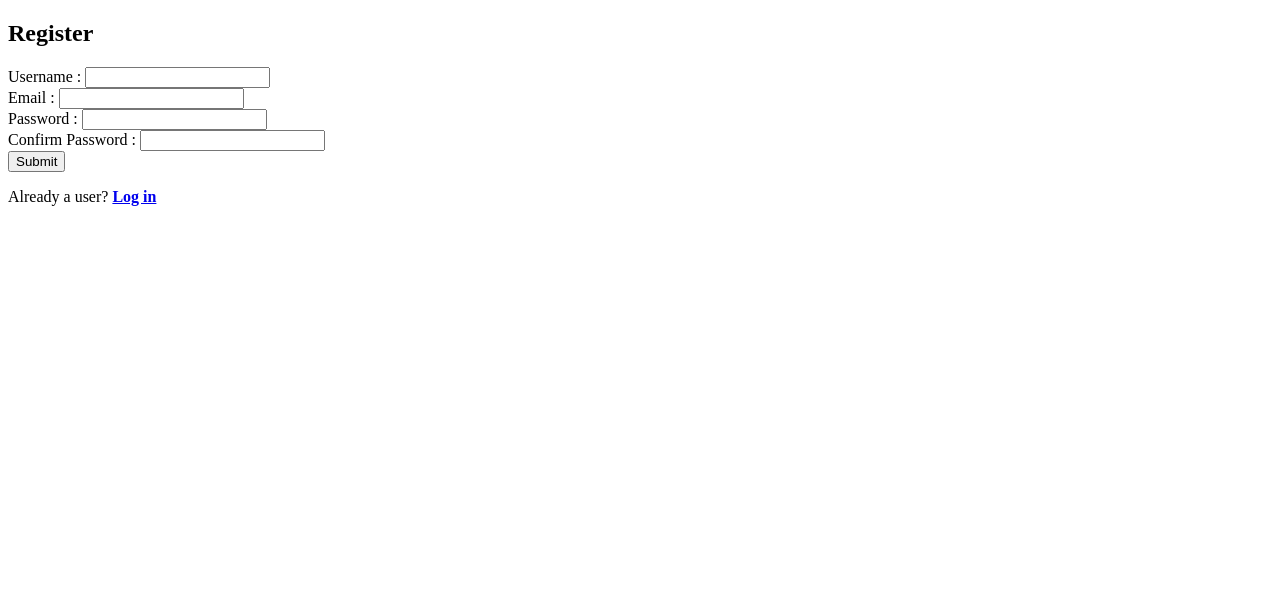
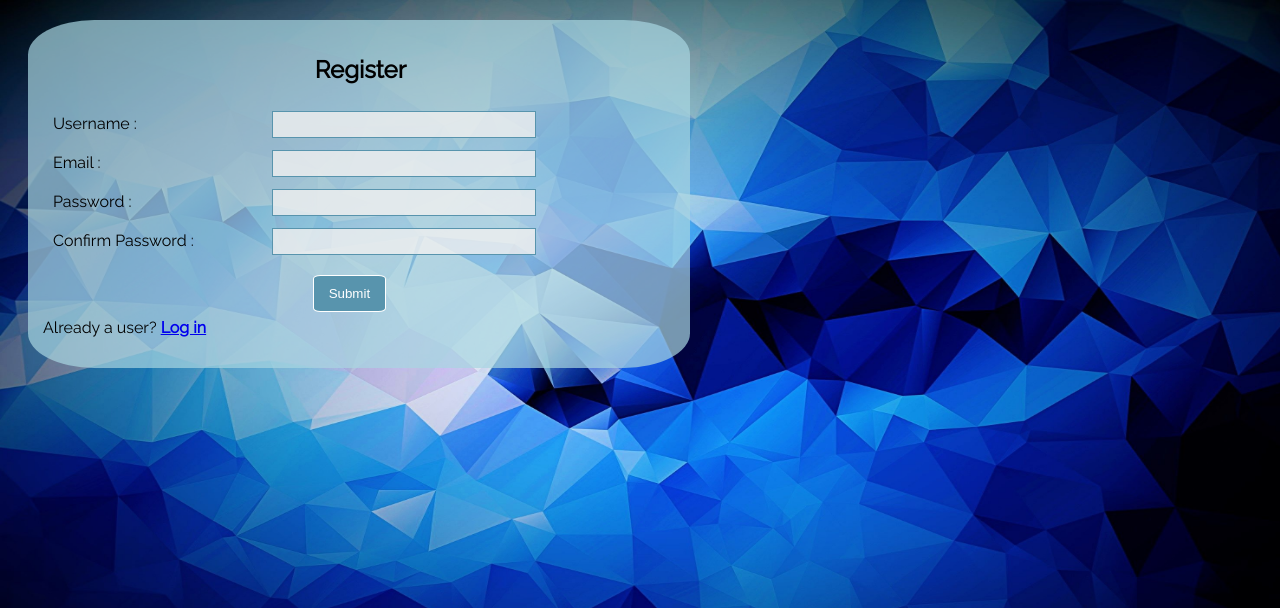
Before and after one commit to PriyaBG313/UserReg, a PHP site: page /registration.php in a window 1280 px wide. Shown: the top 608 px of the page. Run offline with PHP 8.4, Linux system fonts and the light colour scheme.

Commit message:
First Commit

```diff
--- a/login.php
+++ b/login.php
@@ -1,9 +1,10 @@
-<?php include('serverlogin.php') ?>
+<?php include('server.php') ?>
 
 <!DOCTYPE html>
 <html>
     <head>
         <title>Log In</title>
+        <link href="style1.css" rel="stylesheet">
     </head>
     <body>
         <div class="container">
@@ -23,7 +24,7 @@
                 </div>
 
                 <button type="submit" name="login_user">Log in</button>
-
+                <br><br>
                 <p>Not a user? <a href="registration.php"><b>Register here</b></a></p>
             </form>
 
--- a/registration.php
+++ b/registration.php
@@ -4,6 +4,7 @@
 <html>
     <head>
         <title>Registration</title>
+        <link href="style1.css" rel="stylesheet">
     </head>
     <body>
         <div class="container">
@@ -34,7 +35,7 @@
                 </div>
 
                 <button type="submit" name="reg_user">Submit</button>
-
+                <br><br>
                 <p>Already a user? <a href="login.php"><b>Log in</b></a></p>
             </form>
 
--- a/server.php
+++ b/server.php
@@ -50,3 +50,45 @@ if (count($errors)==0)
     header("location: index.php");
 }
 }
+
+if (isset($_POST['login_user']))
+{
+
+    //if (isset($_POST['password_1']))
+    {
+        echo 'hello';
+    $username = mysqli_real_escape_string($db, $_POST['username']);
+    $password_1 = mysqli_real_escape_string($db, $_POST['password_1']);
+
+    if (empty($username))
+    {
+        array_push($errors,"Username is required");
+    }
+
+    if (empty($password_1))
+    {
+        array_push($errors,"Password is required");
+    }
+
+    if (count($errors)==0)
+    {
+        $password_1 = md5($password_1);
+        $query = "SELECT * FROM user WHERE username='$username' AND password_1='$password_1' ";
+        $results = mysqli_query($db,$query);
+
+        if (mysqli_num_rows($results))
+        {
+            $_SESSION['username'] = $username;
+            $_SESSION['success']= "Log in successful";
+            header("location: index.php");
+        }
+        else
+        {
+            array_push($errors,"Invalid username or password");
+        }
+    }
+    }
+}
+
+
+?>
--- /dev/null
+++ b/style1.css
@@ -0,0 +1,57 @@
+@import url('https://fonts.googleapis.com/css2?family=Raleway&display=swap');
+
+body{
+    font-family: 'Raleway';
+    background-image:url("background.jpg");
+    background-size: 1300px 700px;
+    background-repeat: no-repeat;
+}
+
+.container{
+    width: 50%;
+    background-color: rgba(168, 214, 226,0.7);
+    padding: 15px;
+    border-radius: 10%;
+    margin: 20px;
+    position: relative;
+}
+
+label{
+    width: 30%;
+    margin: 10px;
+    display: inline-block;
+}
+
+input{
+    border: solid 1px rgba(88, 148, 173);
+    margin-left: 15px;
+    padding: 5px;
+    width: 40%;
+    background-color: rgba(240,240,240,0.8);
+}
+
+button{
+    border-radius: 10%;
+    border: 1px solid white;
+    background-color: rgb(88, 148, 173);
+    color: white;
+    padding: 10px;
+    padding-left: 15px;
+    padding-right: 15px;
+    margin: 0;
+    margin-top: 15px;
+    position: absolute;
+    left: 43%;
+}
+
+button:hover{
+    background-color: rgb(6, 97, 136);
+}
+p{
+    margin-top: 20px;
+}
+
+h2{
+    position: relative;
+    left: 43%;
+}
```
Also changed, not shown: index.php (+4 -3 lines), serverlogin.php (deleted, +0 -42 lines), style2.css (added, +27 -0 lines), 5869ad.png (added), background.jpg (added).
